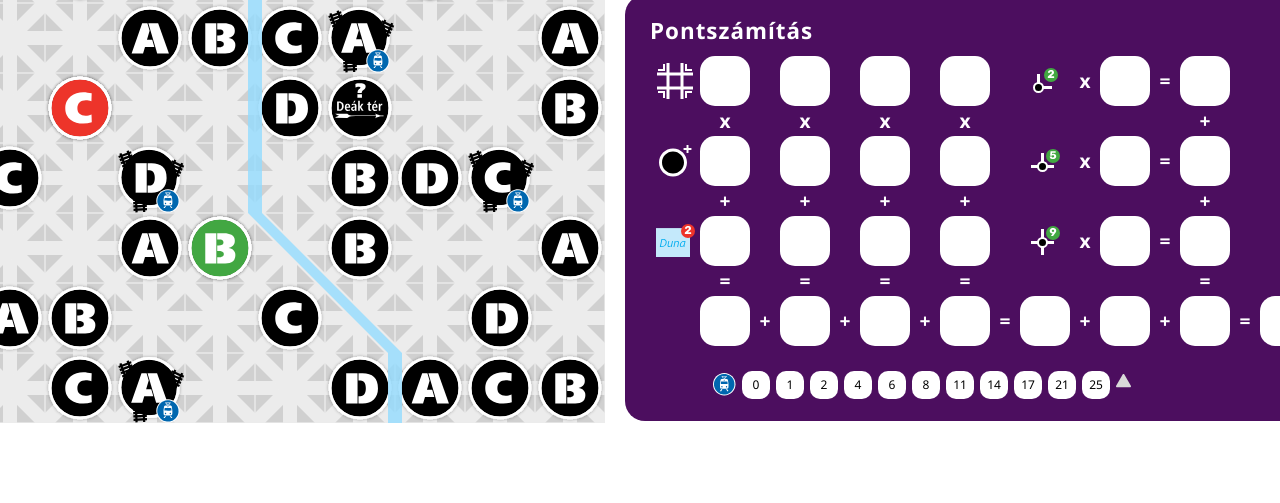
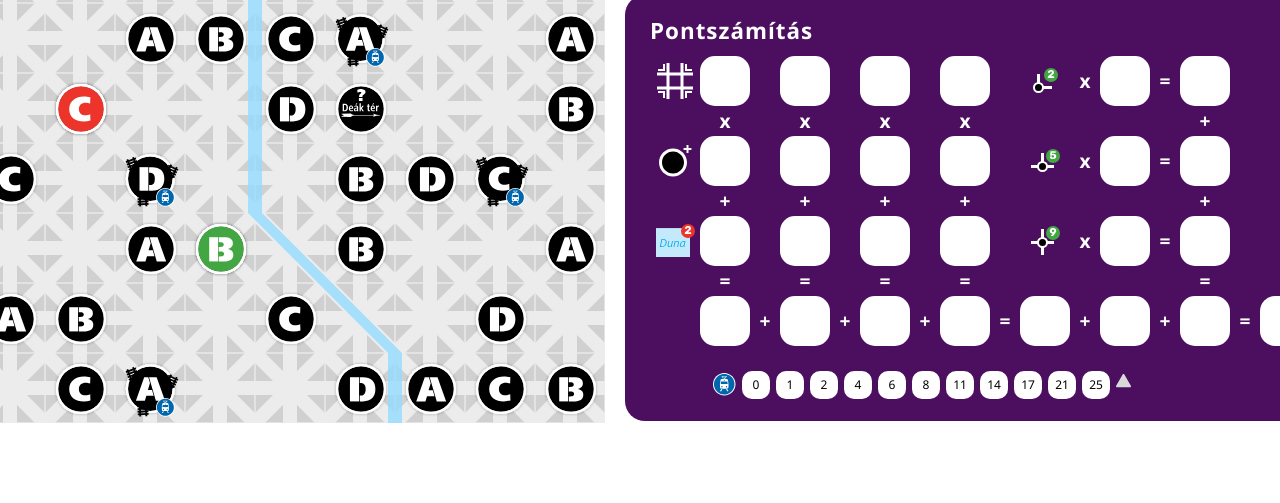
Before and after one commit to kristof-kov/budapest-metro-game, a website with bundled scripts: page game.html in a window 1280 px wide. Shown: the part 297-800 px from the top of the page. Built offline with nearby package versions, Linux system fonts and the light colour scheme.

Commit message:
fix: normalize noBG icon size to match original icon size

```diff
--- a/css/game.css
+++ b/css/game.css
@@ -72,12 +72,20 @@ td img.layer-bg {
 td img.layer-icon {
     z-index: 4;
     pointer-events: none;
+    width: 80%;
+    height: 80%;
+    top: 12%;
+    left: 12%;
 }
 
 /* Layer 4: line start markers (M1/M2/M3/M4 badges), above icons */
 td img.layer-line-marker {
     z-index: 5;
     pointer-events: none;
+    width: 80%;
+    height: 80%;
+    top: 12%;
+    left: 12%;
 }
 
 /* --- highlight (selected cell) --- */
```
